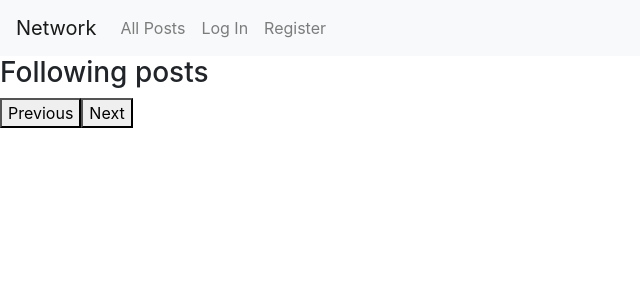
After one commit to deborahly/network, a Django app: template network/templates/network/following.html in a window 1280 px wide. The commit adds this page. Shown: the top 300 px of the page, without its empty margins (0-640 px from the left). Run offline with Django 3.2, Linux system fonts and the light colour scheme; the template is opened without the code that fills it, so the values that code supplies are empty; some libraries are stand-ins or nearby versions.

Commit message:
Add Following page

```diff
--- a/network/static/network/index.js
+++ b/network/static/network/index.js
@@ -29,6 +29,11 @@ document.addEventListener('DOMContentLoaded', function() {
         });
     }
 
+    // When Following page is loaded
+    if (title === 'Following') {
+        loadPosts('following', page_index, '');
+    }
+
     // When Profile page is loaded
     if (title == 'Profile') {
         username = document.querySelector('#profile-username').dataset.id;
@@ -48,6 +53,9 @@ document.addEventListener('DOMContentLoaded', function() {
         if (title === 'Index') {
             loadPosts('all', page_index, '');
         }
+        if (title === 'Following') {
+            loadPosts('following', page_index, '');
+        }
         if (title === 'Profile') {
             loadPosts('profile', page_index, username);
         }
@@ -59,6 +67,9 @@ document.addEventListener('DOMContentLoaded', function() {
         page_index++;
         if (title === 'Index') {
             loadPosts('all', page_index, '');
+        }
+        if (title === 'Following') {
+            loadPosts('following', page_index, '');
         }
         if (title === 'Profile') {
             loadPosts('profile', page_index, username);
@@ -99,17 +110,18 @@ function loadPosts(view, page, username) {
             posts_list.append(card);
         }
 
+        // Display previous/next buttons, when applicable
         if (data.page.has_previous === false && data.page.has_next === false) {
-            document.querySelector('#pagination').innerHTML = '';
+            document.querySelector('.pagination').innerHTML = '';
         }
 
-        if (data.page.has_previous === false) {
+        if (data.page.has_previous === false && data.page.has_next === true) {
             document.querySelector('#previous').setAttribute('disabled', 'true');
         } else {
             document.querySelector('#previous').removeAttribute('disabled');
         }
 
-        if (data.page.has_next === false) {
+        if (data.page.has_previous === true && data.page.has_next === false) {
             document.querySelector('#next').setAttribute('disabled', 'true');
         } else {
             document.querySelector('#next').removeAttribute('disabled');
--- /dev/null
+++ b/network/templates/network/following.html
@@ -0,0 +1,21 @@
+{% extends "network/layout.html" %}
+
+{% block title %}Following{% endblock %}
+
+{% block body %}
+    <section id="posts">
+        <div id="posts-message"></div>
+
+        <h3>Following posts</h3>
+
+        <div id="posts-list" class="posts-list">
+        </div>
+
+        <nav aria-label="Page navigation">
+            <ul class="pagination">
+                <li class="page-item"><button id="previous">Previous</button></li>
+                <li class="page-item"><button id="next">Next</button></li>
+            </ul>
+        </nav>
+    </section>
+{% endblock %}
--- a/network/templates/network/index.html
+++ b/network/templates/network/index.html
@@ -4,6 +4,7 @@
 
 {% block body %}
     <section id="new-post">
+        {% if user.is_authenticated %}
             <h3>Create new post</h3>
 
             <form id="new-post-form">
@@ -16,6 +17,7 @@
             </form>
 
             <div id="new-post-message"></div>
+        {% endif %}
     </section>
 
     <section id="posts">
--- a/network/templates/network/layout.html
+++ b/network/templates/network/layout.html
@@ -25,7 +25,7 @@
                 </li>
                 {% if user.is_authenticated %}
                     <li class="nav-item">
-                        <a class="nav-link" href="#">Following</a>
+                        <a class="nav-link" href="/following">Following</a>
                     </li>
                     <li class="nav-item">
                         <a class="nav-link" href="{% url 'logout' %}">Log Out</a>
--- a/network/templates/network/profile.html
+++ b/network/templates/network/profile.html
@@ -22,7 +22,7 @@
         </div>
 
         <nav aria-label="Page navigation">
-            <ul id='pagination' class="pagination">
+            <ul class="pagination">
                 <li class="page-item"><button id="previous">Previous</button></li>
                 <li class="page-item"><button id="next">Next</button></li>
             </ul>
--- a/network/urls.py
+++ b/network/urls.py
@@ -9,5 +9,7 @@ urlpatterns = [
     path("register", views.register, name="register"),
     path("new", views.new, name="new"),
     path("posts/", views.posts, name="posts"),
-    path("<str:username>", views.profile, name="profile")
+    path("following", views.following, name="following"),
+    path("<str:username>", views.profile, name="profile"),
+    path("following", views.following, name="following")
 ]
--- a/network/views.py
+++ b/network/views.py
@@ -12,6 +12,10 @@ from .models import User, Post, Follow
 
 def index(request):
     return render(request, "network/index.html")
+
+
+def following(request):
+    return render(request, "network/following.html")
 
 
 def profile(request, username):
@@ -77,6 +81,19 @@ def posts(request):
     # Retrieve posts from database
     if view == "all":
         posts = Post.objects.all().order_by("-created_on")
+
+    if view == "following":
+        # Get people request user follows
+        list_following = []
+        follows = request.user.follows.filter(active=True)
+        for follow in follows:
+            followed = follow.followed
+            list_following.append(followed)
+        # Get their posts
+        posts = []
+        for following in list_following:
+            following_posts = Post.objects.filter(poster=following)
+            posts.extend(following_posts)
 
     if view == "profile":
         poster = User.objects.get(username=username)
```
Lines whose indentation alone changed are shown as unchanged.
